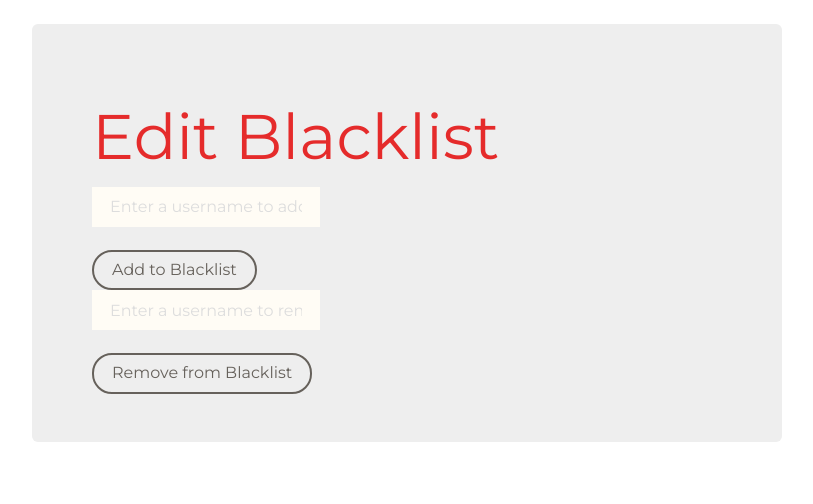
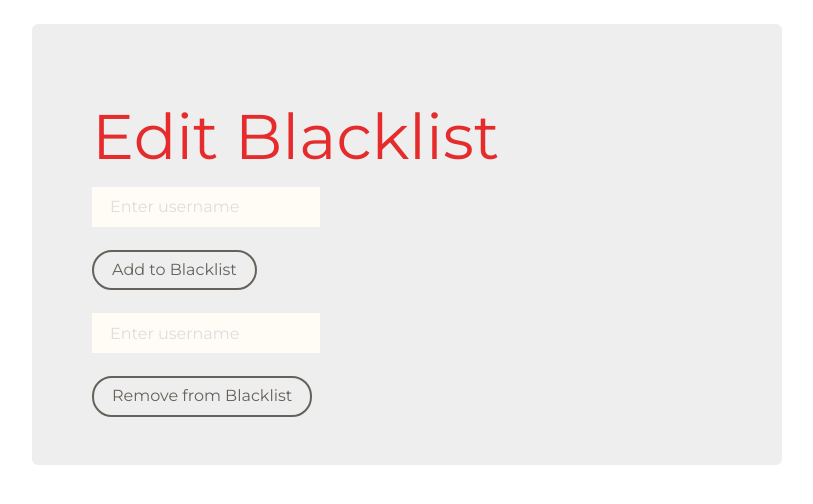
Before and after one commit to wostlund/softdevFinalProj, a Flask app: page /blacklist in a window 1280 px wide. Shown: the part 157-661 px from the top of the page, without its empty margins (233-1046 px from the left). Run offline with Flask 2, Linux system fonts and the light colour scheme; a user stored in the database is signed in; parts of the project's set-up code (start-up, migrations or seed data) failed here and were passed over; some libraries are stand-ins or nearby versions.

Commit message:
fixed editblack

```diff
--- a/templates/editblack.html
+++ b/templates/editblack.html
@@ -34,12 +34,12 @@
 	<p></p>
 	<form action="/editblack" method="POST">
 	  <div class="input-group">
-	    <input type="text" class="form-control" placeholder="Enter a username to add to blacklist." name="addToBlacklist">
+	    <input type="text" class="form-control" placeholder="Enter username" name="addToBlacklist">
 	  </div> <br>
 	  <button type="submit" class="btn btn-default" name="add-blacklist-button">Add to Blacklist</button>
-	  <br>
+	  <br><br>
 	  <div class="input-group">
-	    <input type="text" class="form-control" placeholder="Enter a username to remove from blacklist." name="removeFromBlacklist">
+	    <input type="text" class="form-control" placeholder="Enter username" name="removeFromBlacklist">
 	  </div> <br>
 	  <button type="submit" class="btn btn-default" name="remove-blacklist-button">Remove from Blacklist</button>
 	  <br>
```
Also changed, not shown: utils/data.db.
